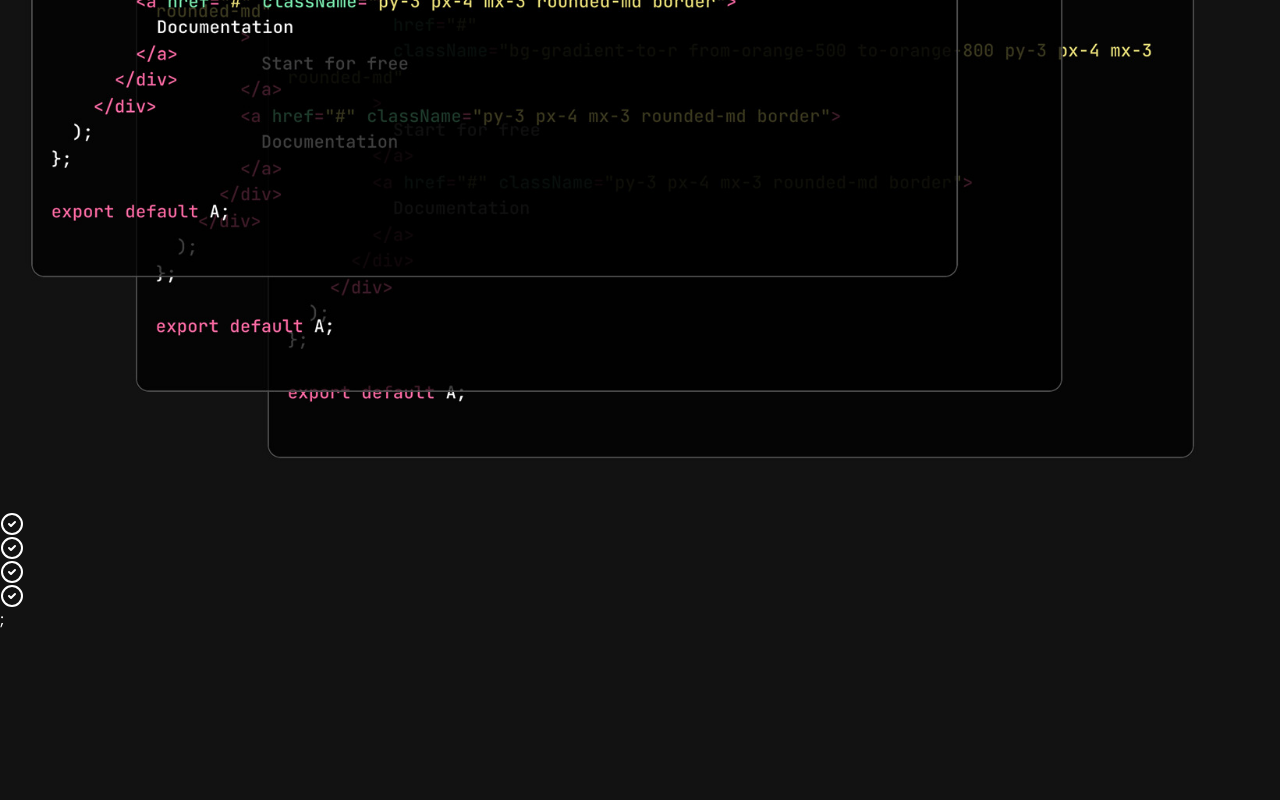
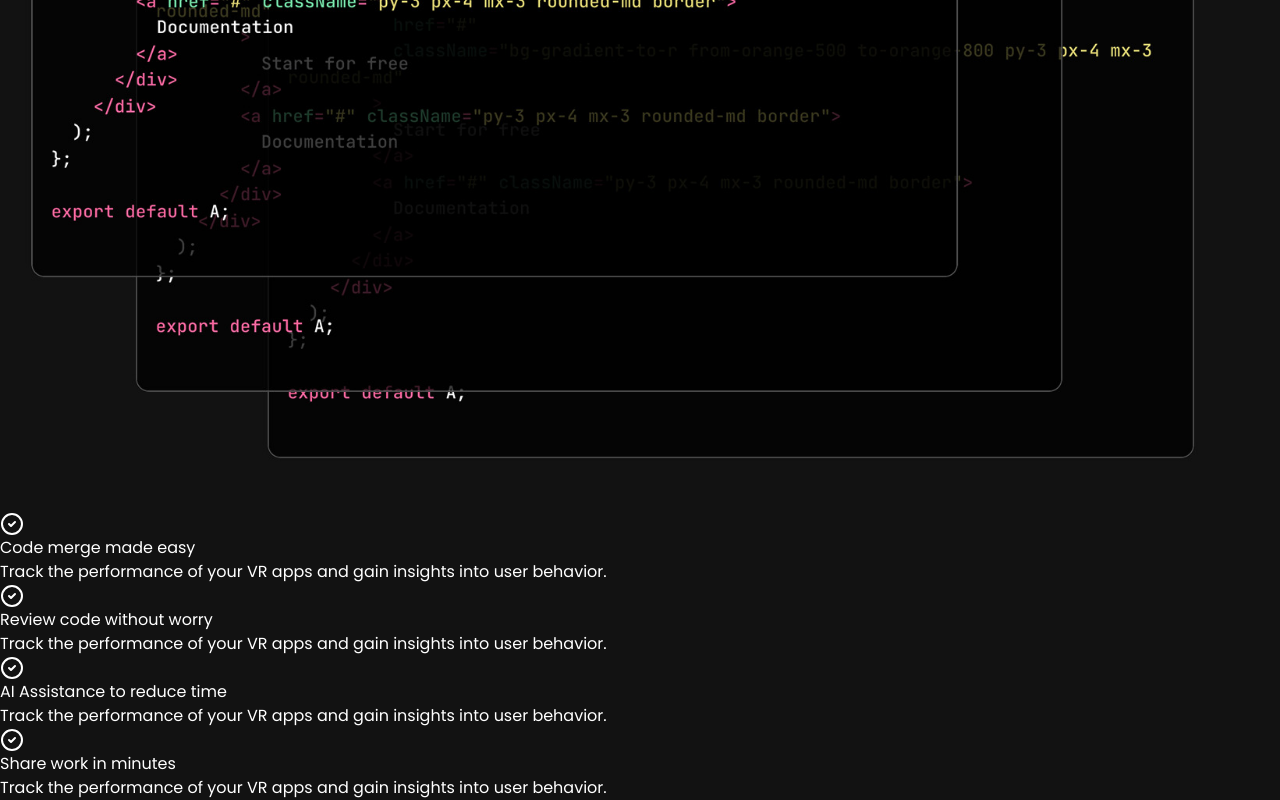
Before and after one commit to Fatiha26/react-tailwindCSS-project, a React (Vite) app: page / in a window 1280 px wide. Shown: the part 2319-3119 px from the top of the page. Before the commit the page ends 2951 px from the top, so only its background shows below. Built offline with nearby package versions, Linux system fonts and the light colour scheme.

Commit message:
workflow section  done

```diff
--- a/src/components/Workflow.jsx
+++ b/src/components/Workflow.jsx
@@ -16,16 +16,21 @@ const Workflow = () => {
          <div className='p-2 w-full lg:w-1/3 mt-20'>
           <img src={codeImg} alt="code" />
          </div>
-         <div className='pt-12 w-full lg:w-1/2'>
+         <div className='pt-12 w-full lg:w-1/3'>
            {checklistItems.map((item,index)=>(
               <div key={index} className='flex mb-12'>
                  <div className='text-green-400 mx-6 bg-neutral-900 h-10 w-10 p-2
                  justify-center items-center rounded-full'>
                  <CheckCircle2 />
                 </div>
+                <div>
+                 <h5 className='mt-1 mb-2 text-xl'>{item.title}</h5>
+                 <p className='text-md text-neutral-500 text-justify'>{item.description}
+                 </p>
+                </div>
               </div>
 
-           ))};
+           ))}
 
          </div>
 
```
